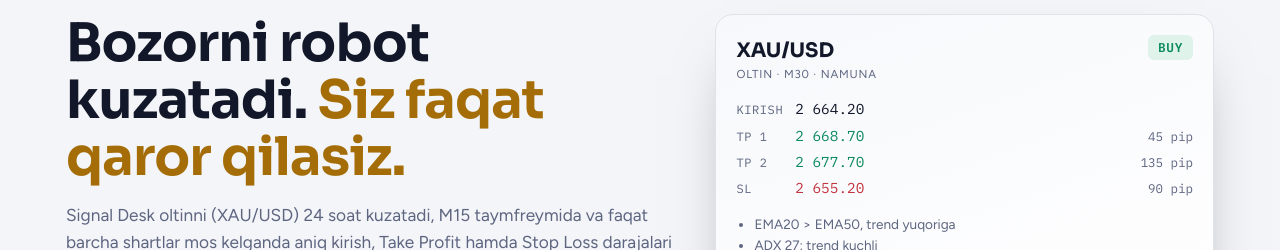
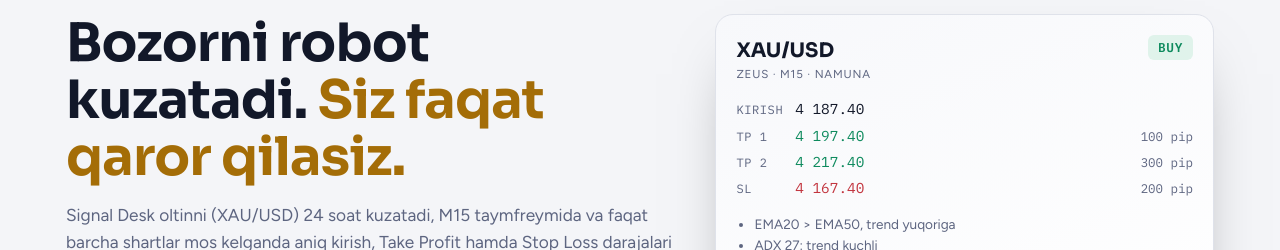
Before and after one commit to Temurbek1998/signal-desk, a Next.js app: page / in a window 1280 px wide. Shown: the part 139-389 px from the top of the page. Built offline with nearby package versions, Linux system fonts and the light colour scheme; no server answers.

Commit message:
Bosh sahifa: namuna signal hozirgi oltin narxida (Zeus, M15)
Co-Authored-By: Claude Opus 5.5 (1M context) <noreply@anthropic.com>
Claude-Session: https://claude.ai/code/session_01ScqDEspQAaCWBKCZ1szsRb

```diff
--- a/src/app/page.tsx
+++ b/src/app/page.tsx
@@ -41,15 +41,15 @@ export default async function Home() {
           <div className="top">
             <div>
               <div className="pair">XAU/USD</div>
-              <div className="cat">Oltin · M30 · namuna</div>
+              <div className="cat">Zeus · M15 · namuna</div>
             </div>
             <span className="side buy">BUY</span>
           </div>
           <div className="levels">
-            <span className="k">KIRISH</span><span>2 664.20</span><span className="d" />
-            <span className="k">TP 1</span><span className="up">2 668.70</span><span className="d">45 pip</span>
-            <span className="k">TP 2</span><span className="up">2 677.70</span><span className="d">135 pip</span>
-            <span className="k">SL</span><span className="down">2 655.20</span><span className="d">90 pip</span>
+            <span className="k">KIRISH</span><span>4 187.40</span><span className="d" />
+            <span className="k">TP 1</span><span className="up">4 197.40</span><span className="d">100 pip</span>
+            <span className="k">TP 2</span><span className="up">4 217.40</span><span className="d">300 pip</span>
+            <span className="k">SL</span><span className="down">4 167.40</span><span className="d">200 pip</span>
           </div>
           <ul className="reasons">
             <li>EMA20 &gt; EMA50, trend yuqoriga</li>
```
